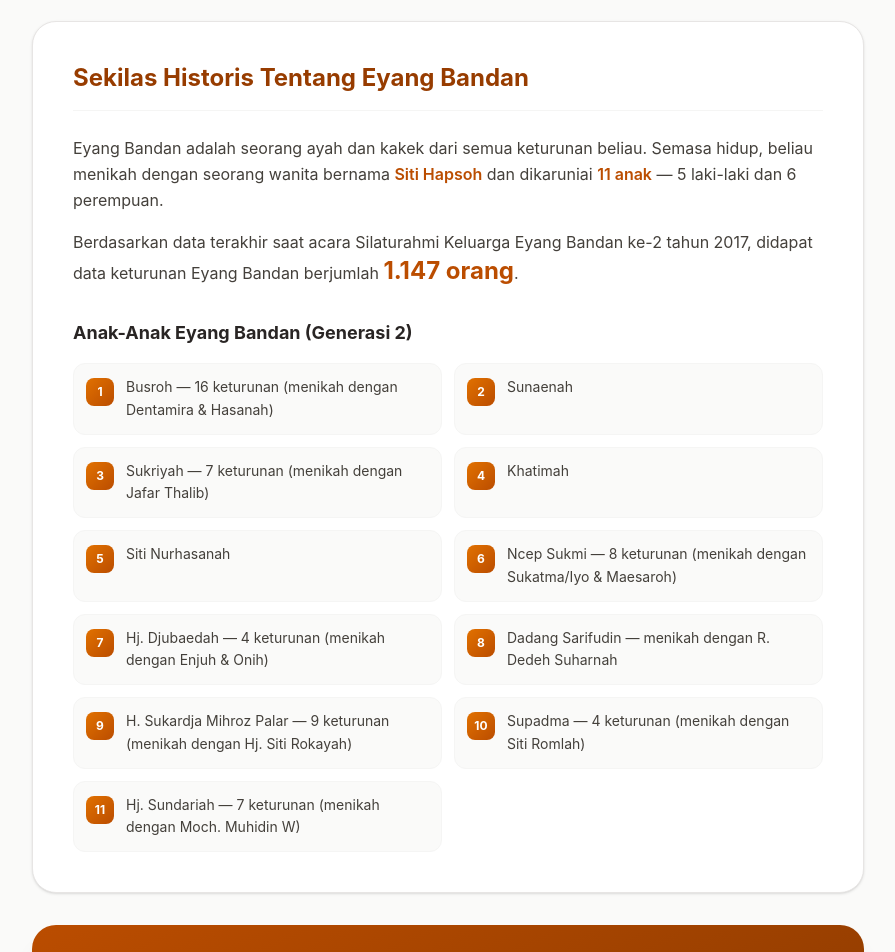
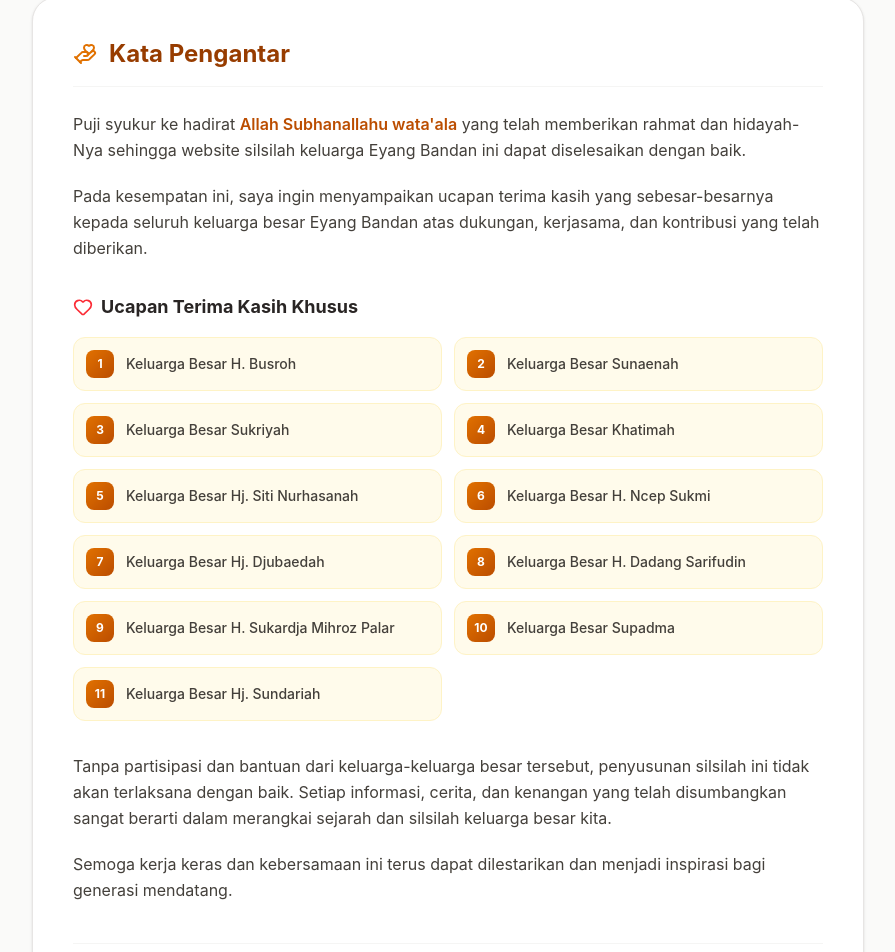
Before and after one commit to sentraguestos-code/eyang-bandan-family-tree, a React (Vite) app: page /about in a window 1280 px wide. Shown: the part 589-1541 px from the top of the page, without its empty margins (192-1087 px from the left). Built offline with nearby package versions, Linux system fonts and the light colour scheme; no server answers.

Commit message:
Update halaman Tentang - kata pengantar Lucky Zamaludin Malik

```diff
--- a/src/pages/AboutPage.tsx
+++ b/src/pages/AboutPage.tsx
@@ -1,28 +1,24 @@
 import { motion } from 'framer-motion';
-import { BookOpen, Users, Calendar, Heart, TreePine, Quote } from 'lucide-react';
+import { BookOpen, Users, Calendar, Heart, TreePine, Quote, HandHeart } from 'lucide-react';
+
+const familyBranches = [
+  'Keluarga Besar H. Busroh',
+  'Keluarga Besar Sunaenah',
+  'Keluarga Besar Sukriyah',
+  'Keluarga Besar Khatimah',
+  'Keluarga Besar Hj. Siti Nurhasanah',
+  'Keluarga Besar H. Ncep Sukmi',
+  'Keluarga Besar Hj. Djubaedah',
+  'Keluarga Besar H. Dadang Sarifudin',
+  'Keluarga Besar H. Sukardja Mihroz Palar',
+  'Keluarga Besar Supadma',
+  'Keluarga Besar Hj. Sundariah',
+];
 
 export default function AboutPage() {
-  const sections = [
-    {
-      title: 'ANAK-ANAK EYANG BANDAN (Generasi 2)',
-      items: [
-        'Busroh — 16 keturunan (menikah dengan Dentamira & Hasanah)',
-        'Sunaenah',
-        'Sukriyah — 7 keturunan (menikah dengan Jafar Thalib)',
-        'Khatimah',
-        'Siti Nurhasanah',
-        'Ncep Sukmi — 8 keturunan (menikah dengan Sukatma/Iyo & Maesaroh)',
-        'Hj. Djubaedah — 4 keturunan (menikah dengan Enjuh & Onih)',
-        'Dadang Sarifudin — menikah dengan R. Dedeh Suharnah',
-        'H. Sukardja Mihroz Palar — 9 keturunan (menikah dengan Hj. Siti Rokayah)',
-        'Supadma — 4 keturunan (menikah dengan Siti Romlah)',
-        'Hj. Sundariah — 7 keturunan (menikah dengan Moch. Muhidin W)',
-      ],
-    },
-  ];
-
   return (
     <div className="max-w-4xl mx-auto px-4 sm:px-6 lg:px-8 py-8">
+
       {/* Hero */}
       <motion.div
         initial={{ opacity: 0, y: 20 }}
@@ -31,19 +27,17 @@ export default function AboutPage() {
       >
         <div className="absolute top-0 right-0 w-72 h-72 bg-amber-500/10 rounded-full -translate-y-1/3 translate-x-1/3" />
         <div className="absolute bottom-0 left-0 w-48 h-48 bg-amber-700/10 rounded-full translate-y-1/3 -translate-x-1/3" />
-
         <div className="relative">
           <div className="flex items-center gap-4 mb-6">
             <div className="w-14 h-14 bg-amber-500/20 border border-amber-500/30 rounded-2xl flex items-center justify-center">
               <BookOpen className="w-7 h-7 text-amber-400" />
             </div>
             <div>
-              <h1 className="text-3xl md:text-4xl font-serif font-bold">Sejarah Keluarga</h1>
-              <p className="text-stone-400">Kisah Keluarga Besar Eyang Bandan</p>
+              <h1 className="text-3xl md:text-4xl font-serif font-bold">Tentang</h1>
+              <p className="text-stone-400">Website Silsilah Keluarga Besar Eyang Bandan</p>
             </div>
           </div>
-
-          <div className="flex items-start gap-3 mb-6">
+          <div className="flex items-start gap-3">
             <Quote className="w-8 h-8 text-amber-500/50 flex-shrink-0 mt-1" />
             <p className="text-stone-300 text-lg leading-relaxed italic">
               "Keturunan adalah amanah, silsilah adalah jembatan mengenang."
@@ -80,50 +74,71 @@ export default function AboutPage() {
         ))}
       </motion.div>
 
-      {/* Main content */}
+      {/* Kata Pengantar */}
       <motion.div
         initial={{ opacity: 0, y: 20 }}
         animate={{ opacity: 1, y: 0 }}
         transition={{ delay: 0.2 }}
         className="bg-white rounded-3xl shadow-sm border border-stone-200 p-8 md:p-10 mb-8"
       >
-        <h2 className="text-2xl font-bold text-amber-800 mb-6 pb-4 border-b border-stone-100">
-          Sekilas Historis Tentang Eyang Bandan
+        <h2 className="text-2xl font-bold text-amber-800 mb-6 pb-4 border-b border-stone-100 flex items-center gap-3">
+          <HandHeart className="w-6 h-6 text-amber-600" />
+          Kata Pengantar
         </h2>
 
-        <div className="space-y-4 text-stone-700 leading-relaxed">
+        <div className="space-y-5 text-stone-700 leading-relaxed">
           <p>
-            Eyang Bandan adalah seorang ayah dan kakek dari semua keturunan beliau. Semasa hidup,
-            beliau menikah dengan seorang wanita bernama{' '}
-            <span className="font-semibold text-amber-700">Siti Hapsoh</span> dan dikaruniai{' '}
-            <span className="font-semibold text-amber-700">11 anak</span> — 5 laki-laki dan 6 perempuan.
+            Puji syukur ke hadirat <span className="font-semibold text-amber-700">Allah Subhanallahu wata'ala</span> yang
+            telah memberikan rahmat dan hidayah-Nya sehingga website silsilah keluarga Eyang Bandan ini dapat
+            diselesaikan dengan baik.
           </p>
           <p>
-            Berdasarkan data terakhir saat acara Silaturahmi Keluarga Eyang Bandan ke-2 tahun 2017,
-            didapat data keturunan Eyang Bandan berjumlah{' '}
-            <span className="font-bold text-2xl text-amber-700">1.147 orang</span>.
+            Pada kesempatan ini, saya ingin menyampaikan ucapan terima kasih yang sebesar-besarnya kepada seluruh
+            keluarga besar Eyang Bandan atas dukungan, kerjasama, dan kontribusi yang telah diberikan.
           </p>
         </div>
 
-        {/* Children list */}
+        {/* Ucapan terima kasih */}
         <div className="mt-8">
-          <h3 className="text-lg font-bold text-stone-800 mb-4">Anak-Anak Eyang Bandan (Generasi 2)</h3>
+          <h3 className="text-lg font-bold text-stone-800 mb-4 flex items-center gap-2">
+            <Heart className="w-5 h-5 text-red-500" />
+            Ucapan Terima Kasih Khusus
+          </h3>
           <div className="grid md:grid-cols-2 gap-3">
-            {sections[0].items.map((item, i) => (
+            {familyBranches.map((branch, i) => (
               <motion.div
                 key={i}
                 initial={{ opacity: 0, x: -10 }}
                 animate={{ opacity: 1, x: 0 }}
                 transition={{ delay: 0.3 + i * 0.04 }}
-                className="flex items-start gap-3 p-3 bg-stone-50 rounded-xl border border-stone-100"
+                className="flex items-center gap-3 p-3 bg-amber-50 rounded-xl border border-amber-100"
               >
-                <div className="w-7 h-7 bg-gradient-to-br from-amber-600 to-amber-700 rounded-lg flex items-center justify-center flex-shrink-0 text-white text-xs font-bold mt-0.5">
+                <div className="w-7 h-7 bg-gradient-to-br from-amber-600 to-amber-700 rounded-lg flex items-center justify-center flex-shrink-0 text-white text-xs font-bold">
                   {i + 1}
                 </div>
-                <p className="text-stone-700 text-sm leading-relaxed">{item}</p>
+                <p className="text-stone-700 text-sm font-medium">{branch}</p>
               </motion.div>
             ))}
           </div>
+        </div>
+
+        <div className="mt-8 space-y-5 text-stone-700 leading-relaxed">
+          <p>
+            Tanpa partisipasi dan bantuan dari keluarga-keluarga besar tersebut, penyusunan silsilah ini tidak akan
+            terlaksana dengan baik. Setiap informasi, cerita, dan kenangan yang telah disumbangkan sangat berarti
+            dalam merangkai sejarah dan silsilah keluarga besar kita.
+          </p>
+          <p>
+            Semoga kerja keras dan kebersamaan ini terus dapat dilestarikan dan menjadi inspirasi bagi generasi mendatang.
+          </p>
+        </div>
+
+        {/* Tanda tangan */}
+        <div className="mt-10 pt-6 border-t border-stone-100">
+          <p className="text-stone-500 text-sm mb-1">Bogor, 12 Mei 2026</p>
+          <p className="text-stone-800 font-bold text-lg">Lucky Zamaludin Malik</p>
+          <p className="text-stone-500 text-sm">Putra ke-11 dari Barkah Jafar Thalib</p>
+          <p className="text-amber-700 text-sm font-medium">Generasi ke-4</p>
         </div>
       </motion.div>
 
@@ -149,6 +164,7 @@ export default function AboutPage() {
           <span className="font-medium">Tim Penyusun — Panitia Silaturahmi Akbar Ke-3</span>
         </p>
       </motion.div>
+
     </div>
   );
 }
```
